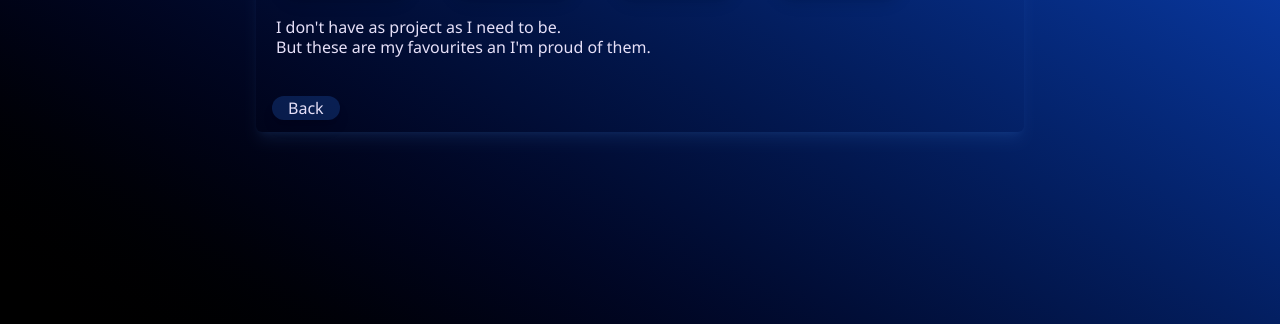
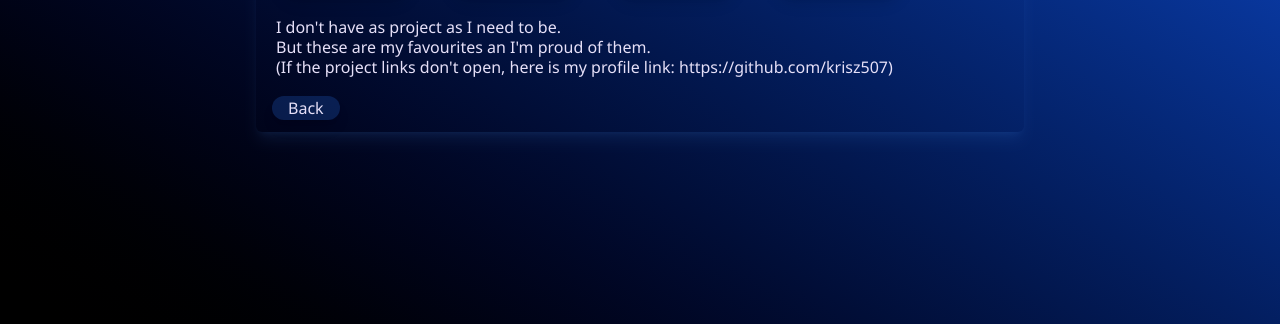
Before and after one commit to kriszcson1151/kriszcson1151.github.io, a website: page index3.html in a window 1280 px wide. Shown: the part 476-800 px from the top of the page. Drawn offline with nearby package versions, Linux system fonts and the light colour scheme.

Commit message:
Update index3.html

```diff
--- a/index3.html
+++ b/index3.html
@@ -51,6 +51,7 @@
                         <div class="leading-5">
                             <p>I don't have as project as I need to be.</p>
                             <p>But these are my favourites an I'm proud of them.</p>
+                            <p>(If the project links don't open, here is my profile link: <a href="https://github.com/krisz507)" target="_blank">https://github.com/krisz507)</a></p>
                         </div>
                     </div>
                 </div>
```
